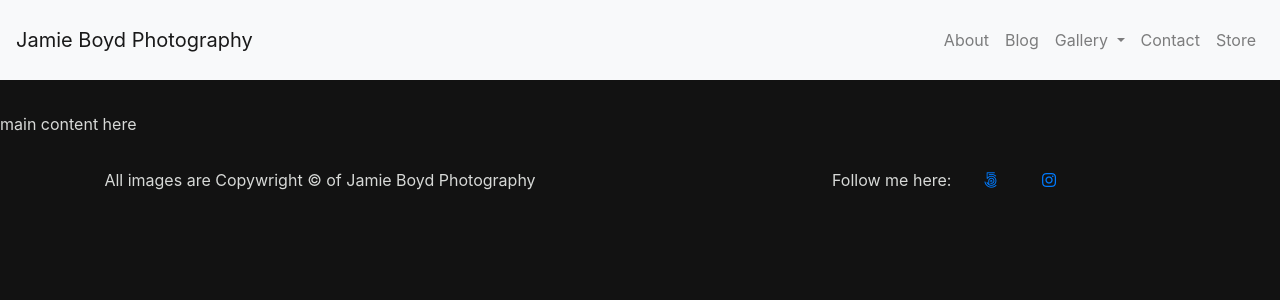
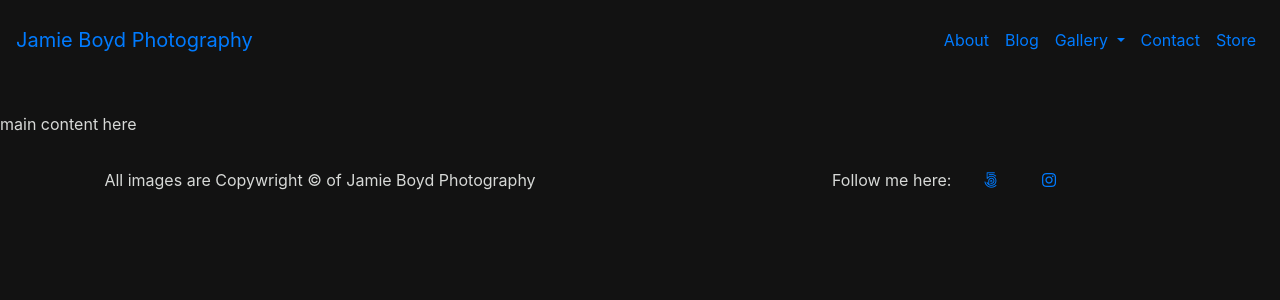
Before and after one commit to jboyd8/jamieboydphotography, a Django app: page / in a window 1280 px wide. Shown: the top 300 px of the page. Run offline with Django 3.2, Linux system fonts and the light colour scheme; some libraries are stand-ins or nearby versions.

Commit message:
feat: removed bootstrap light clases

```diff
--- a/templates/partials/_header.html
+++ b/templates/partials/_header.html
@@ -1,7 +1,7 @@
 {% load static %}
 <!-- Navbar -->
 
-<nav class="navbar navbar-expand-lg navbar-light bg-light header">
+<nav class="navbar navbar-expand-lg header">
   <a class="navbar-brand" href="{% url 'index' %}">Jamie Boyd Photography</a>
   <button class="navbar-toggler" type="button" data-toggle="collapse" data-target="#navbarSupportedContent" aria-controls="navbarSupportedContent" aria-expanded="false" aria-label="Toggle navigation">
     <span class="navbar-toggler-icon"></span>
```
